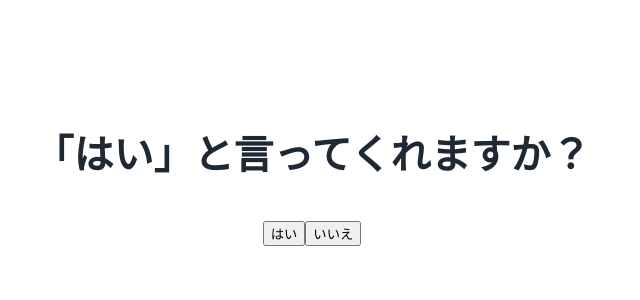
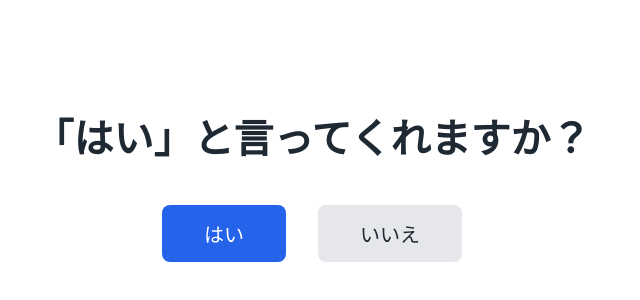
Before and after one commit to yama-shu/please-say-yes, a React (Vite) app: page / in a window 1280 px wide. Shown: the part 152-452 px from the top of the page, without its empty margins (328-968 px from the left). Built offline with nearby package versions, Linux system fonts and the light colour scheme.

Commit message:
style: 回答ボタンの基本スタイルを追加 (#15)
横並び配置と hover / active / focus-visible の反応を定義。
#17 で「はい」だけ動的にサイズ変更するため、
.answer-button.yes / .no と個別に上書きできる構造にした。

```diff
--- a/src/App.css
+++ b/src/App.css
@@ -16,3 +16,44 @@
   font-weight: 600;
   text-align: center;
 }
+
+.answers {
+  display: flex;
+  align-items: center;
+  justify-content: center;
+  gap: 2rem;
+}
+
+/* サイズは #17 で「はい」だけ動的に変えるため、ボタン個別に上書きできる構造にしている */
+.answer-button {
+  font-family: inherit;
+  font-size: 1.25rem;
+  padding: 0.75rem 2.5rem;
+  border-radius: 0.5rem;
+  border: 2px solid transparent;
+  cursor: pointer;
+  transition:
+    transform 0.1s,
+    filter 0.15s;
+
+  &:hover {
+    filter: brightness(1.05);
+  }
+  &:active {
+    transform: scale(0.97);
+  }
+  &:focus-visible {
+    outline: 2px solid #2563eb;
+    outline-offset: 2px;
+  }
+}
+
+.answer-button.yes {
+  color: #ffffff;
+  background: #2563eb;
+}
+
+.answer-button.no {
+  color: #1f2933;
+  background: #e5e7eb;
+}
```
